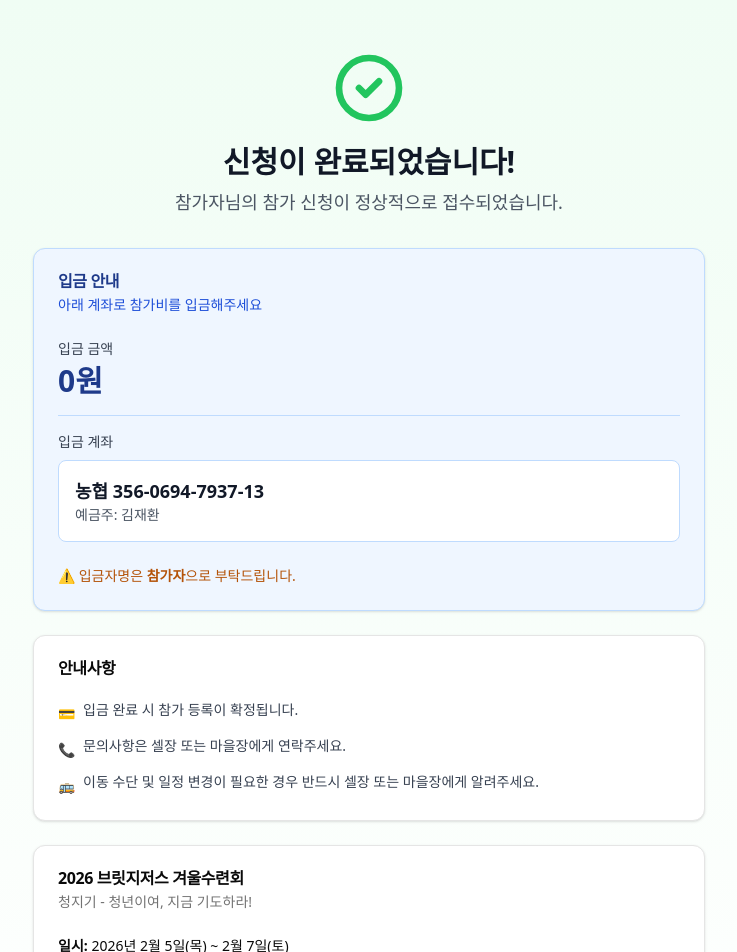
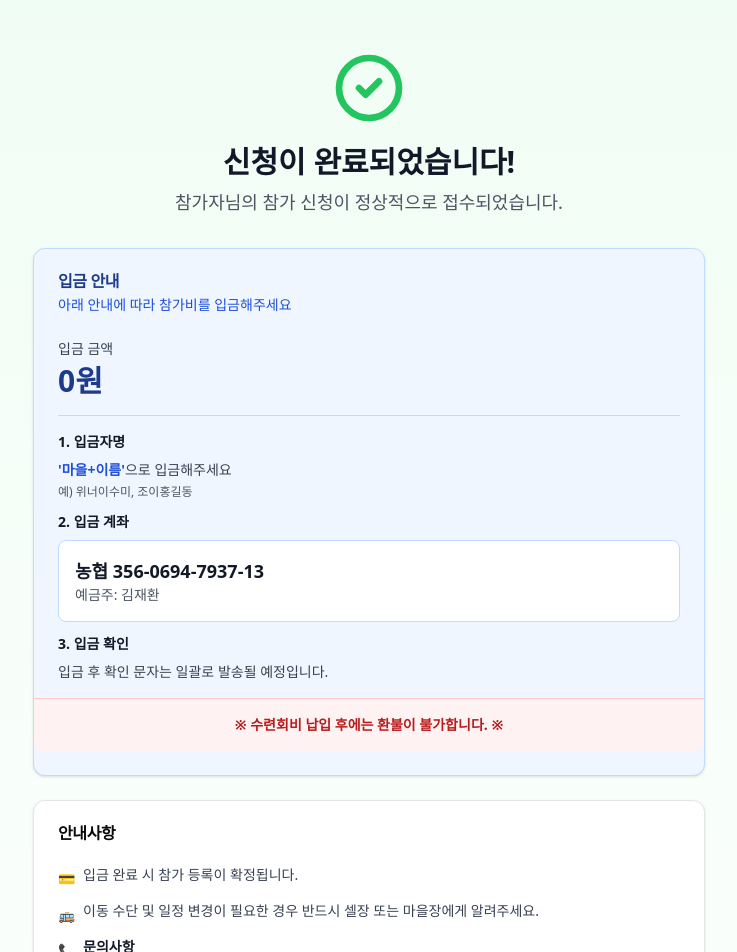
Before and after one commit to dogyungkim/BridgeJesusRetreat, a Next.js app: page /success in a window 1280 px wide. Shown: the top 952 px of the page, without its empty margins (271-1008 px from the left). Built offline with nearby package versions, Linux system fonts and the light colour scheme.

Commit message:
feat: 2차 수정, 중복 신청 불가

```diff
--- a/app/api/register/route.ts
+++ b/app/api/register/route.ts
@@ -17,8 +17,30 @@ export async function POST(request: NextRequest) {
       validatedData.attendanceType === 'partial' ? validatedData.attendanceDates : undefined
     );
 
-    // Supabase에 저장
+    // Supabase 클라이언트
     const supabase = getServiceSupabase();
+
+    // 중복 신청 체크 (이름 + 전화번호)
+    const { data: existingRegistrations, error: checkError } = await supabase
+      .from('registrations')
+      .select('id, name, phone')
+      .eq('name', validatedData.name)
+      .eq('phone', validatedData.phone);
+
+    if (checkError) {
+      console.error('Duplicate check error:', checkError);
+      // 체크 실패 시에도 진행 (로그만 남김)
+    }
+
+    if (existingRegistrations && existingRegistrations.length > 0) {
+      return NextResponse.json(
+        {
+          success: false,
+          message: '이미 동일한 이름과 전화번호로 신청된 내역이 있습니다. 중복 신청은 불가합니다.',
+        },
+        { status: 409 }
+      );
+    }
 
     const { data: registration, error: dbError } = await supabase
       .from('registrations')
--- a/app/page.tsx
+++ b/app/page.tsx
@@ -7,7 +7,7 @@ export default function Home() {
       <div className="max-w-4xl mx-auto">
         <div className="text-center mb-8">
           {/* 로고 */}
-          <div className="flex justify-center mb-6">
+          <div className="flex justify-center">
             <Image
               src="/BridgeJesusLogo.png"
               alt="Bridge Jesus Logo"
@@ -17,10 +17,6 @@ export default function Home() {
               priority
             />
           </div>
-
-          <h1 className="text-4xl font-bold mb-2">
-            2026 브릿지저스 겨울수련회 신청 폼
-          </h1>
         </div>
 
         <RegistrationForm />
--- a/app/success/page.tsx
+++ b/app/success/page.tsx
@@ -54,7 +54,7 @@ function SuccessContent() {
           <CardHeader>
             <CardTitle className="text-blue-900">입금 안내</CardTitle>
             <CardDescription className="text-blue-700">
-              아래 계좌로 참가비를 입금해주세요
+              아래 안내에 따라 참가비를 입금해주세요
             </CardDescription>
           </CardHeader>
           <CardContent className="space-y-4">
@@ -64,18 +64,38 @@ function SuccessContent() {
                 {parseInt(cost).toLocaleString('ko-KR')}원
               </p>
             </div>
-            <div className="pt-4 border-t border-blue-200">
-              <p className="text-sm text-gray-700 mb-2">입금 계좌</p>
-              <div className="bg-white p-4 rounded-lg border border-blue-200">
-                <p className="text-lg font-semibold text-gray-900">
-                  농협 356-0694-7937-13
+            <div className="pt-4 border-t border-blue-200 space-y-3">
+              <div>
+                <p className="text-sm font-semibold text-gray-900 mb-2">1. 입금자명</p>
+                <p className="text-sm text-gray-700">
+                  <strong className="text-blue-700">&apos;마을+이름&apos;</strong>으로 입금해주세요
                 </p>
-                <p className="text-sm text-gray-600">예금주: 김재환</p>
+                <p className="text-xs text-gray-600 mt-1">
+                  예) 위너이수미, 조이홍길동
+                </p>
+              </div>
+
+              <div>
+                <p className="text-sm font-semibold text-gray-900 mb-2">2. 입금 계좌</p>
+                <div className="bg-white p-4 rounded-lg border border-blue-200">
+                  <p className="text-lg font-semibold text-gray-900">
+                    농협 356-0694-7937-13
+                  </p>
+                  <p className="text-sm text-gray-600">예금주: 김재환</p>
+                </div>
+              </div>
+
+              <div>
+                <p className="text-sm font-semibold text-gray-900 mb-2">3. 입금 확인</p>
+                <p className="text-sm text-gray-700">
+                  입금 후 확인 문자는 일괄로 발송될 예정입니다.
+                </p>
               </div>
             </div>
-            <div className="pt-2">
-              <p className="text-sm text-amber-700">
-                ⚠️ 입금자명은 <strong>{name}</strong>으로 부탁드립니다.
+
+            <div className="pt-4 border-t border-red-200 bg-red-50 -mx-6 -mb-6 px-6 py-4 rounded-b-lg">
+              <p className="text-sm font-bold text-red-700 text-center">
+                ※ 수련회비 납입 후에는 환불이 불가합니다. ※
               </p>
             </div>
           </CardContent>
@@ -92,14 +112,18 @@ function SuccessContent() {
               <p>입금 완료 시 참가 등록이 확정됩니다.</p>
             </div>
             <div className="flex items-start gap-2">
-              <span className="text-blue-600 mt-1">📞</span>
-              <p>문의사항은 셀장 또는 마을장에게 연락주세요.</p>
-            </div>
-            <div className="flex items-start gap-2">
               <span className="text-blue-600 mt-1">🚌</span>
               <p>
                 이동 수단 및 일정 변경이 필요한 경우 반드시 셀장 또는 마을장에게 알려주세요.
               </p>
+            </div>
+            <div className="flex items-start gap-2">
+              <span className="text-blue-600 mt-1">📞</span>
+              <div>
+                <p className="font-semibold text-gray-900 mb-1">문의사항</p>
+                <p>이수미 행정국장에게 연락주세요</p>
+                <p className="text-blue-700 font-medium">010-3243-4279</p>
+              </div>
             </div>
           </CardContent>
         </Card>
--- a/components/registration-form.tsx
+++ b/components/registration-form.tsx
@@ -91,13 +91,13 @@ export function RegistrationForm() {
         {/* 행사 정보 */}
         <Card>
           <CardHeader>
-            <CardTitle>2026 브릿지저스 겨울수련회</CardTitle>
+            <CardTitle className="text-center text-2xl">2026 브릿지저스 겨울수련회 ☃️💙</CardTitle>
           </CardHeader>
           <CardContent className="space-y-3">
-            <div>
-              <p className="font-semibold text-gray-900">주제: 청지기 (청년이여, 지금 기도하라!)</p>
-              <p className="text-sm text-gray-600 mt-1">일시: 2026년 2월 5일(목) ~ 2월 7일(토)</p>
-              <p className="text-sm text-gray-600">장소: 경기 화성시 팔탄면 마당바위로 135-21 청호인재개발원</p>
+            <div className="text-center space-y-2">
+              <p className="text-lg">💌 주제: 청지기 (청년이여, 지금 기도하라!)</p>
+              <p className="text-base">🗓️ 일정: 2026년 2월 5일(목) ~ 2월 7일(토)</p>
+              <p className="text-base">📍 장소: 경기 화성시 팔탄면 마당바위로 135-21 청호인재개발원</p>
             </div>
 
             {/* 참가비 안내 */}
@@ -123,15 +123,21 @@ export function RegistrationForm() {
                   </span>
                 </div>
               </div>
-            </div>
-
-            {isEarlyBirdPeriod && (
-              <div className="bg-blue-50 border border-blue-200 rounded-lg p-3">
+              {isEarlyBirdPeriod && (
+              <div className="mt-3 bg-blue-50 border border-blue-200 rounded-lg p-3">
                 <p className="text-sm font-medium text-blue-900">
                   🎉 현재 얼리버드 기간입니다! (~ 1월 25일)
                 </p>
               </div>
             )}
+              <div className="mt-3 p-2 bg-red-50 border border-red-200 rounded">
+                <p className="text-sm font-bold text-red-600">
+                  ⚠️ 부분참석은 숙박여부, 참여시간과 관계없이 수련회에 참여하는 일수로 계산됩니다.
+                </p>
+              </div>
+            </div>
+
+
           </CardContent>
         </Card>
 
@@ -434,8 +440,8 @@ export function RegistrationForm() {
               )}
             />
 
-            {/* 자차 선택 시 출발/귀가 정보 */}
-            {form.watch('transportType')?.includes('자차') && (
+            {/* 자차 또는 카풀 필요 선택 시 출발/귀가 정보 */}
+            {(form.watch('transportType')?.includes('자차') || form.watch('transportType')?.includes('카풀')) && (
               <>
                 <FormField
                   control={form.control}
--- a/lib/google-sheets.ts
+++ b/lib/google-sheets.ts
@@ -77,6 +77,14 @@ export async function appendToSheet(data: {
       return `${year}-${month}-${day} ${hours}:${minutes}`;
     };
 
+    // 참석 날짜 포맷 (전일 참석이면 day1, day2, day3 자동 입력)
+    let attendanceDatesStr = '';
+    if (data.attendanceType === 'full') {
+      attendanceDatesStr = 'day1, day2, day3';
+    } else if (data.attendanceDates && data.attendanceDates.length > 0) {
+      attendanceDatesStr = data.attendanceDates.join(', ');
+    }
+
     // 데이터 추가
     await sheet.addRow({
       신청일시: formatDateTime(data.createdAt),
@@ -87,7 +95,7 @@ export async function appendToSheet(data: {
       연락처: data.phone,
       추가요청: data.requests || '',
       참석유형: data.attendanceType === 'full' ? '전일참석' : '부분참석',
-      참석날짜: data.attendanceDates?.join(', ') || 'N/A',
+      참석날짜: attendanceDatesStr,
       이동수단: data.transportType,
       출발정보: data.departureInfo || '',
       귀가정보: data.returnInfo || '',
```
Also changed, not shown: 1 other file (tests, documents, lock files or other folders).
